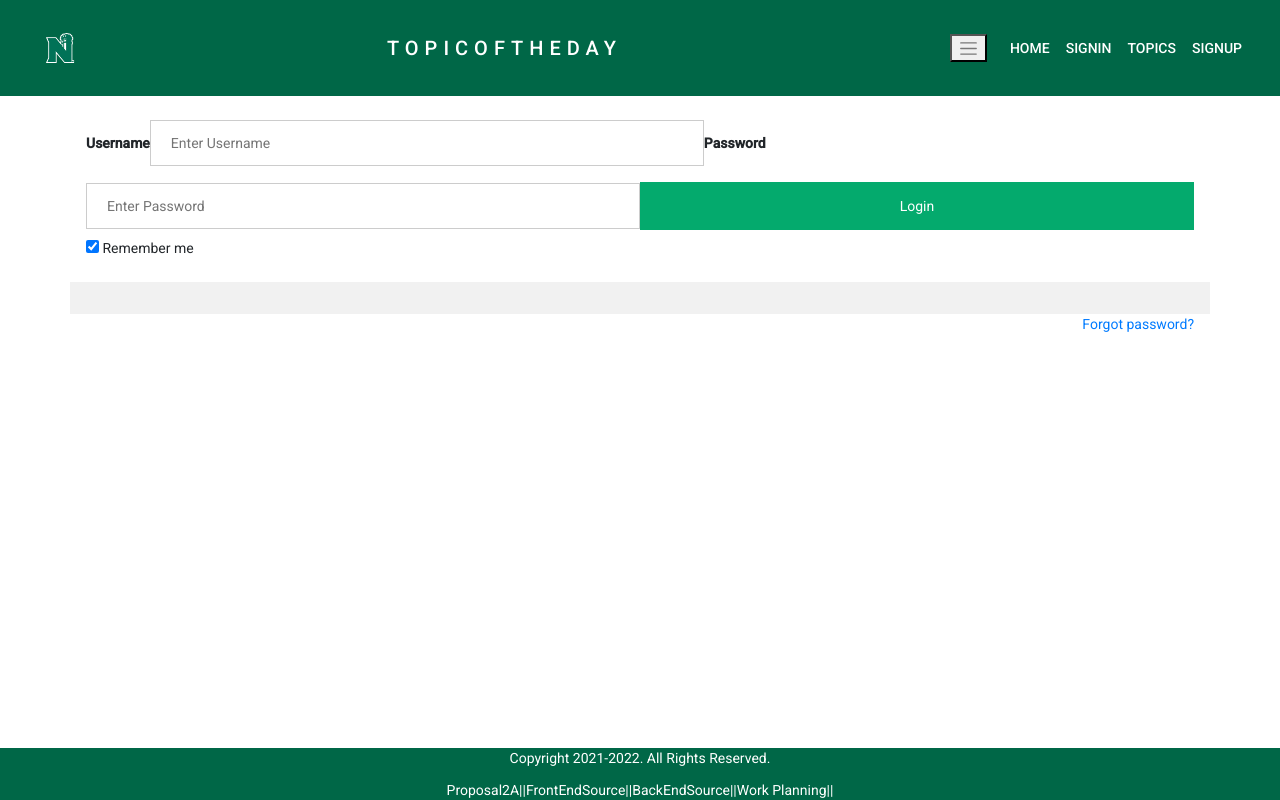
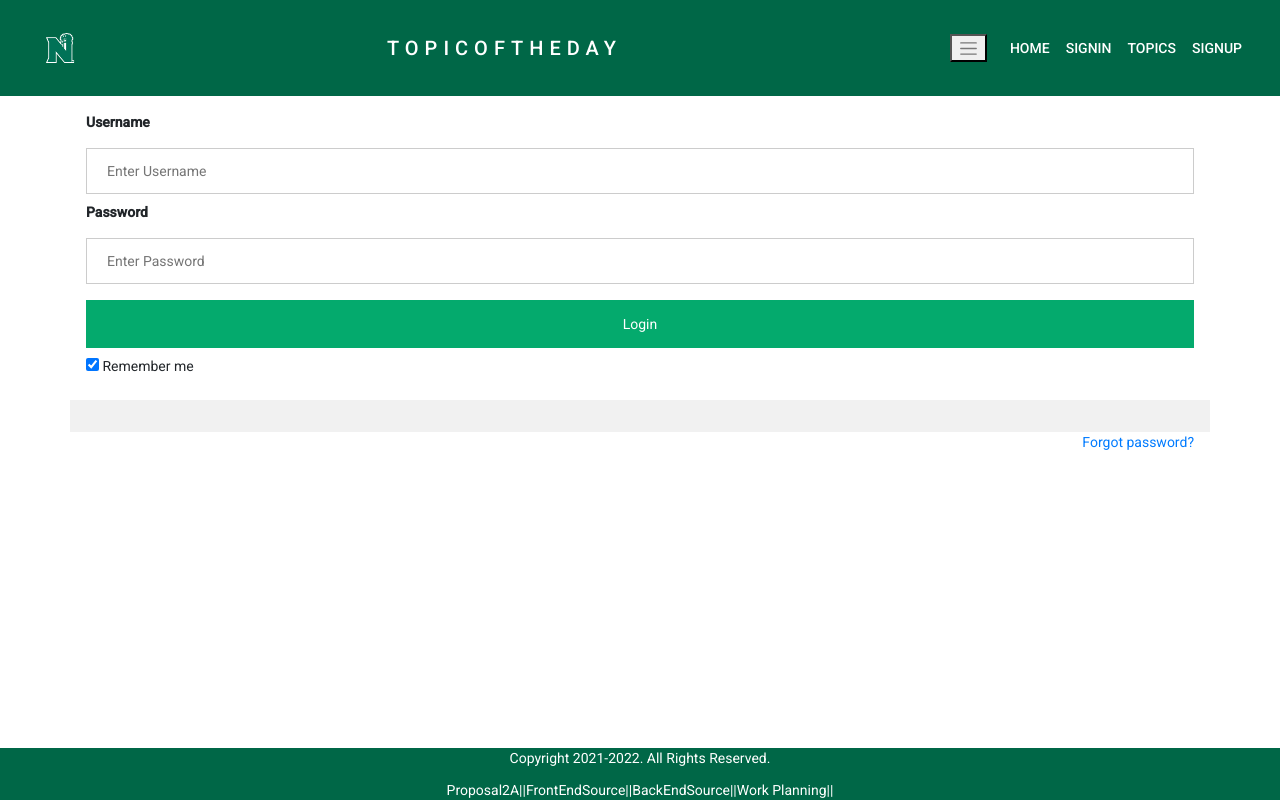
Before and after one commit to Sanjay-13/AngularFrontEnd, an Angular app: page /login in a window 1280 px wide. Built offline with nearby package versions, Linux system fonts and the light colour scheme.

Commit message:
Update login.component.css

```diff
--- a/src/app/login/login.component.css
+++ b/src/app/login/login.component.css
@@ -1,5 +1,5 @@
 input[type=text], input[type=password] {
-    width: 50%;
+    width: 100%;
     padding: 12px 20px;
     margin: 8px 0;
     display: inline-block;
@@ -15,7 +15,7 @@ input[type=text], input[type=password] {
     margin: 8px 0;
     border: none;
     cursor: pointer;
-    width: 50%;
+    width: 100%;
   }
 
   /* Add a hover effect for buttons */
@@ -36,12 +36,6 @@ input[type=text], input[type=password] {
     margin: 24px 0 12px 0;
   }
 
-  /* Avatar image */
-  img.avatar {
-    width: 40%;
-    border-radius: 50%;
-  }
-
   /* Add padding to containers */
   .container {
     padding: 16px;
@@ -59,7 +53,4 @@ input[type=text], input[type=password] {
       display: block;
       float: none;
     }
-    .cancelbtn {
-      width: 100%;
-    }
   }
```
